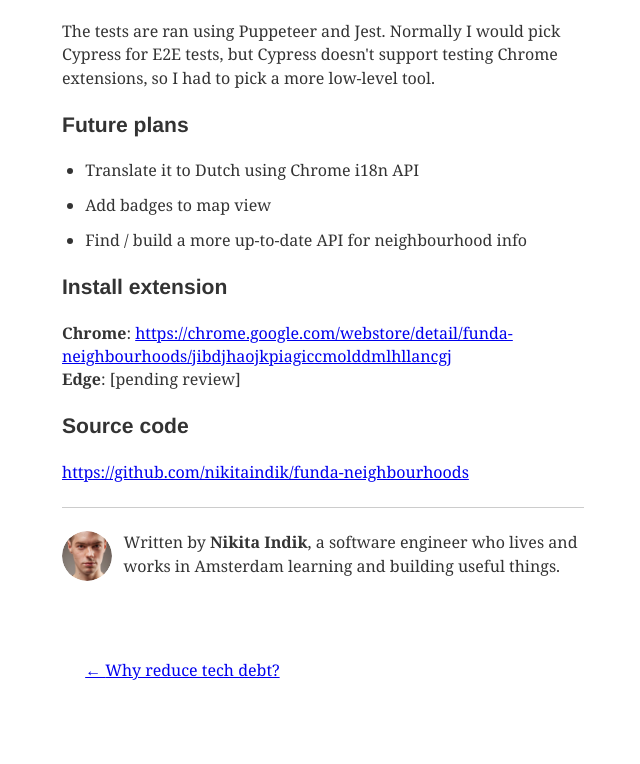
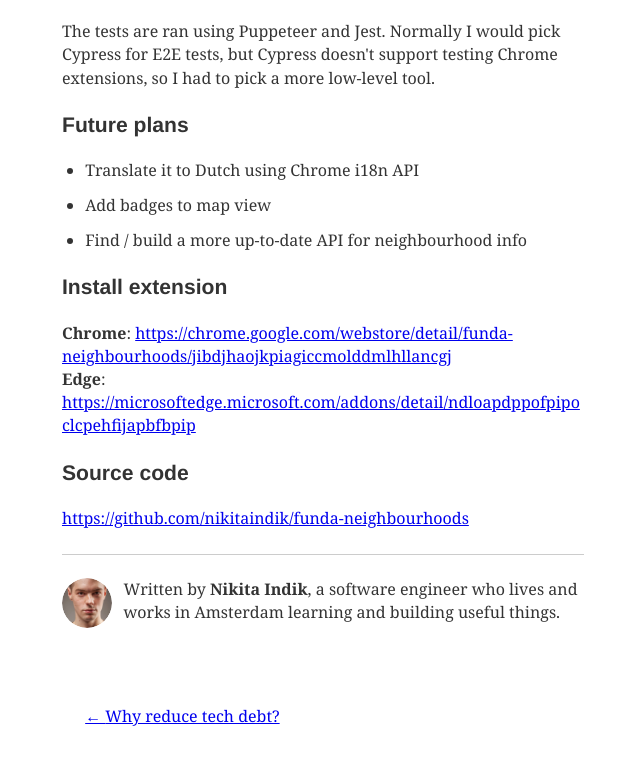
Before and after one commit to nikitaindik/blog, a Gatsby site: page /funda-neighbourhoods-released/ in a window 1280 px wide. Shown: the part 2056-2820 px from the top of the page, without its empty margins (317-957 px from the left). Built offline with nearby package versions, Linux system fonts and the light colour scheme; Gatsby itself is replaced by a stand-in of ours; some packages are replaced by stand-ins of ours; what typography-theme-lincoln would draw is missing.

Commit message:
Update Edge extension store URL

```diff
--- a/content/blog/funda-neighbourhoods-released/index.md
+++ b/content/blog/funda-neighbourhoods-released/index.md
@@ -43,7 +43,7 @@
 ### Install extension
 
 **Chrome**: https://chrome.google.com/webstore/detail/funda-neighbourhoods/jibdjhaojkpiagiccmolddmlhllancgj
-**Edge**: [pending review]
+**Edge**: https://microsoftedge.microsoft.com/addons/detail/ndloapdppofpipoclcpehfijapbfbpip
 
 ### Source code
 
```
